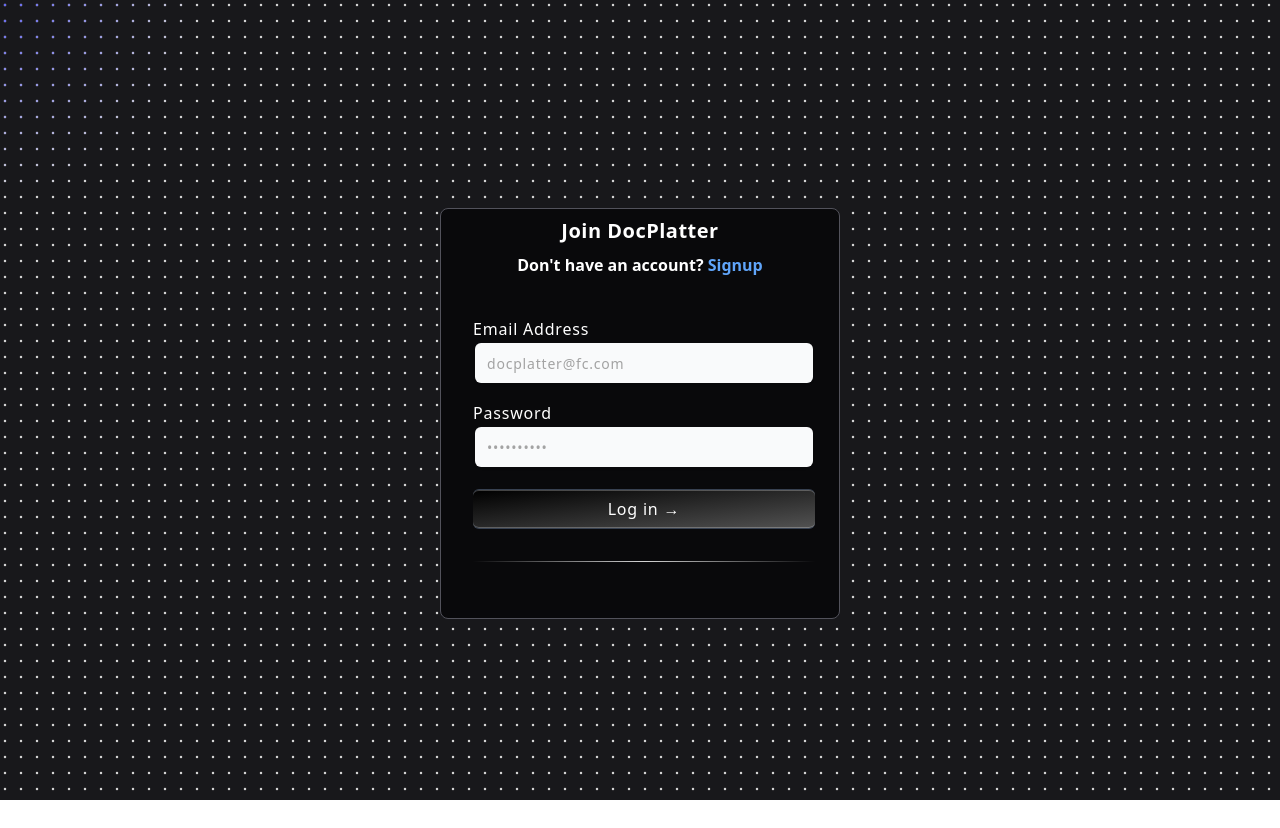
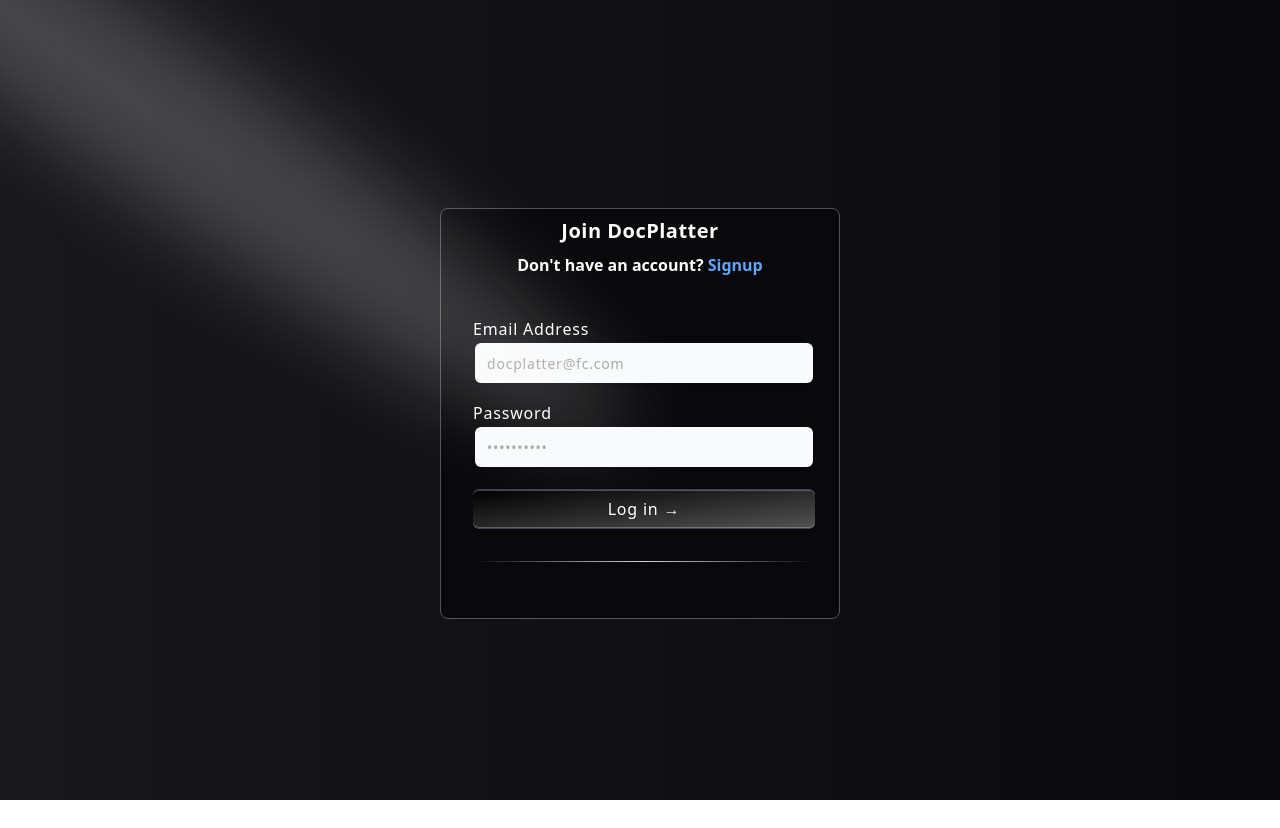
Before and after one commit to JatinMehta007/DocPlatter, a React (Vite) app in the folder frontend/: page /login in a window 1280 px wide. Before the commit the page ends 800 px from the top, so only its background shows below. Built offline with nearby package versions, Linux system fonts and the light colour scheme.

Commit message:
add spotlight

```diff
--- a/frontend/src/components/login.jsx
+++ b/frontend/src/components/login.jsx
@@ -62,9 +62,9 @@
   }
 
   return (
-     <HeroHighlight containerClassName="bg-zinc-900 dark:bg-zinc-950  overflow-hidden">
     <div className=" w-full h-screen flex justify-center  bg-gradient-to-r from-zinc-900  to-zinc-950 overflow-hidden ">
-
+    <Spotlight className="-top-[90px]  left-0 md:-top-3 md:left-44 md:h-[1000px] lg:h-[1400px]"
+        fill="white"></Spotlight>
       <div className="lg:w-[400px] w-[360px] bg-zinc-950 border absolute mt-52 rounded-lg  border-zinc-600 ">
         <p className="text-white  text-center font-bold tracking-wide mt-2 text-xl">
           Join DocPlatter
@@ -116,6 +116,5 @@
         </div>
       </div>
     </div>
-    </HeroHighlight>
   );
 };
```
